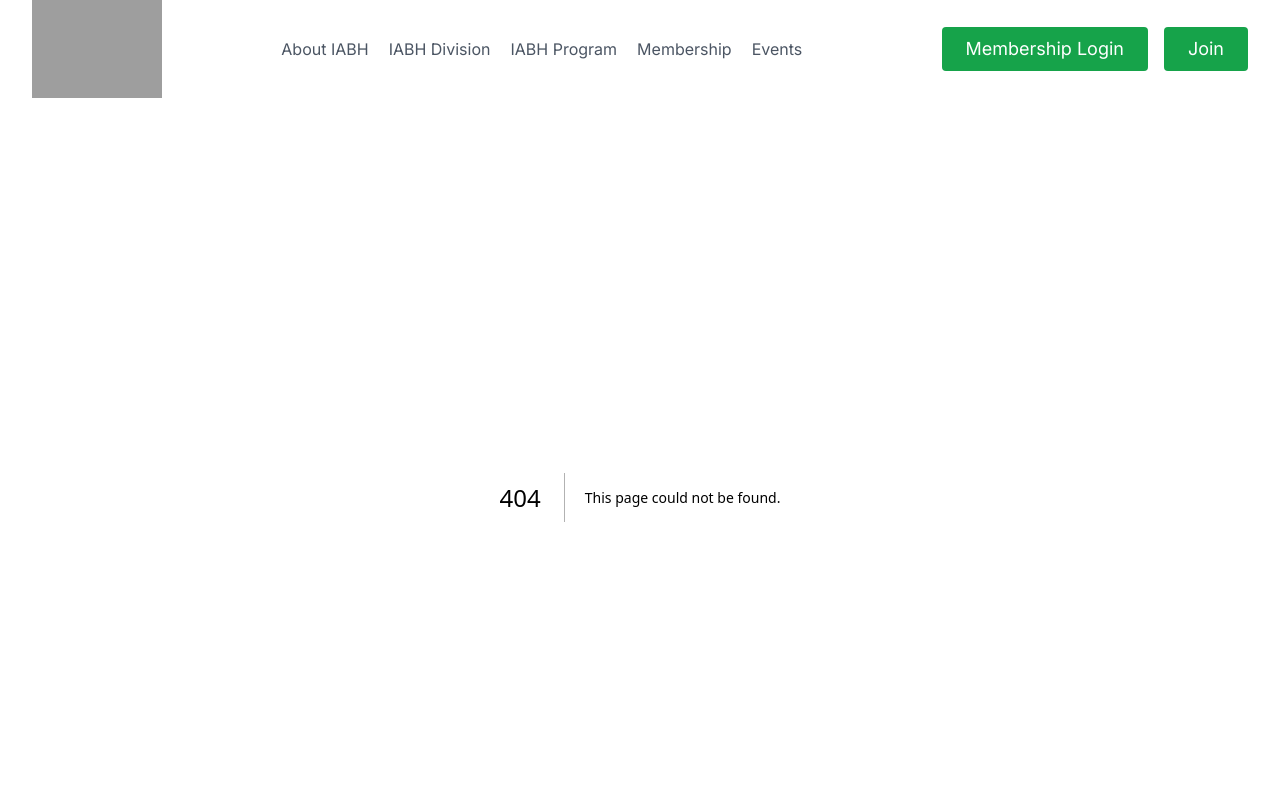
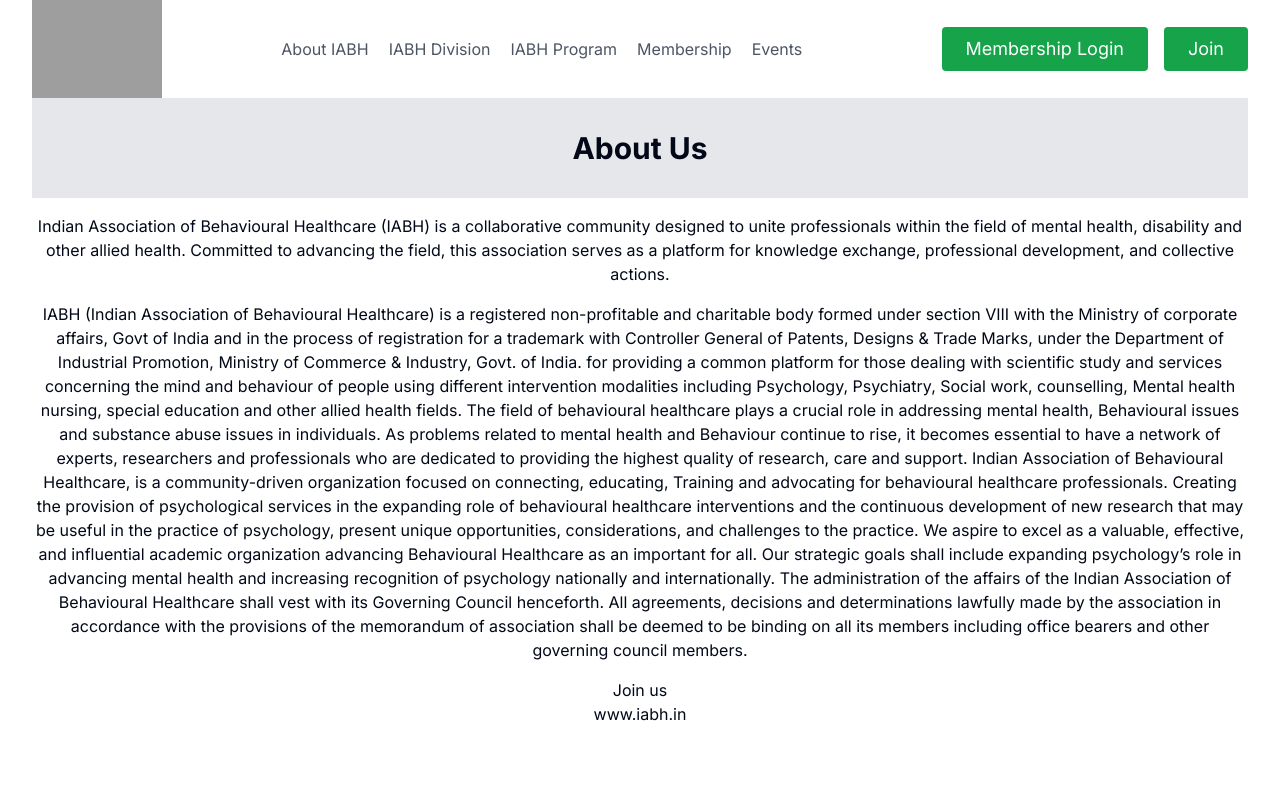
Before and after one commit to dhimankamal/iabh, a Next.js app: page /about in a window 1280 px wide. Before the commit this address had no page. Shown: the top 800 px of the page. Built offline with nearby package versions, Linux system fonts and the light colour scheme; grey boxes are pictures that could not be loaded.

Commit message:
add about us

```diff
--- /dev/null
+++ b/app/about/page.tsx
@@ -0,0 +1,60 @@
+import Link from "next/link";
+import React from "react";
+
+export default function AboutPage() {
+  return (
+    <section className="container mx-auto space-y-4 text-center">
+        <div className="py-8 bg-gray-200">
+        <h1 className="text-3xl font-bold">About Us</h1>
+        </div>
+
+      <p>
+        Indian Association of Behavioural Healthcare (IABH) is a collaborative
+        community designed to unite professionals within the field of mental
+        health, disability and other allied health. Committed to advancing the
+        field, this association serves as a platform for knowledge exchange,
+        professional development, and collective actions.
+      </p>
+      <p>
+        IABH (Indian Association of Behavioural Healthcare) is a registered
+        non-profitable and charitable body formed under section VIII with the
+        Ministry of corporate affairs, Govt of India and in the process of
+        registration for a trademark with Controller General of Patents, Designs
+        & Trade Marks, under the Department of Industrial Promotion, Ministry of
+        Commerce & Industry, Govt. of India. for providing a common platform for
+        those dealing with scientific study and services concerning the mind and
+        behaviour of people using different intervention modalities including
+        Psychology, Psychiatry, Social work, counselling, Mental health nursing,
+        special education and other allied health fields. The field of
+        behavioural healthcare plays a crucial role in addressing mental health,
+        Behavioural issues and substance abuse issues in individuals. As
+        problems related to mental health and Behaviour continue to rise, it
+        becomes essential to have a network of experts, researchers and
+        professionals who are dedicated to providing the highest quality of
+        research, care and support. Indian Association of Behavioural
+        Healthcare, is a community-driven organization focused on connecting,
+        educating, Training and advocating for behavioural healthcare
+        professionals. Creating the provision of psychological services in the
+        expanding role of behavioural healthcare interventions and the
+        continuous development of new research that may be useful in the
+        practice of psychology, present unique opportunities, considerations,
+        and challenges to the practice. We aspire to excel as a valuable,
+        effective, and influential academic organization advancing Behavioural
+        Healthcare as an important for all. Our strategic goals shall include
+        expanding psychology’s role in advancing mental health and increasing
+        recognition of psychology nationally and internationally. The
+        administration of the affairs of the Indian Association of Behavioural
+        Healthcare shall vest with its Governing Council henceforth. All
+        agreements, decisions and determinations lawfully made by the
+        association in accordance with the provisions of the memorandum of
+        association shall be deemed to be binding on all its members including
+        office bearers and other governing council members.
+      </p>
+
+      <div>
+        <p>Join us</p>
+        <Link href="/">www.iabh.in</Link>
+      </div>
+    </section>
+  );
+}
--- a/components/Navbar.tsx
+++ b/components/Navbar.tsx
@@ -1,4 +1,5 @@
 import Image from "next/image";
+import Link from "next/link";
 
 const Navbar = () => {
   return (
@@ -13,7 +14,7 @@
           />
         </a>
         <nav className="md:ml-auto md:mr-auto flex flex-wrap items-center text-base justify-center">
-          <a className="mr-5 hover:text-gray-900">About IABH</a>
+          <Link href="/about" className="mr-5 hover:text-gray-900">About IABH</Link>
           <a className="mr-5 hover:text-gray-900">IABH Division</a>
           <a className="mr-5 hover:text-gray-900">IABH Program</a>
           <a className="mr-5 hover:text-gray-900">Membership</a>
```
